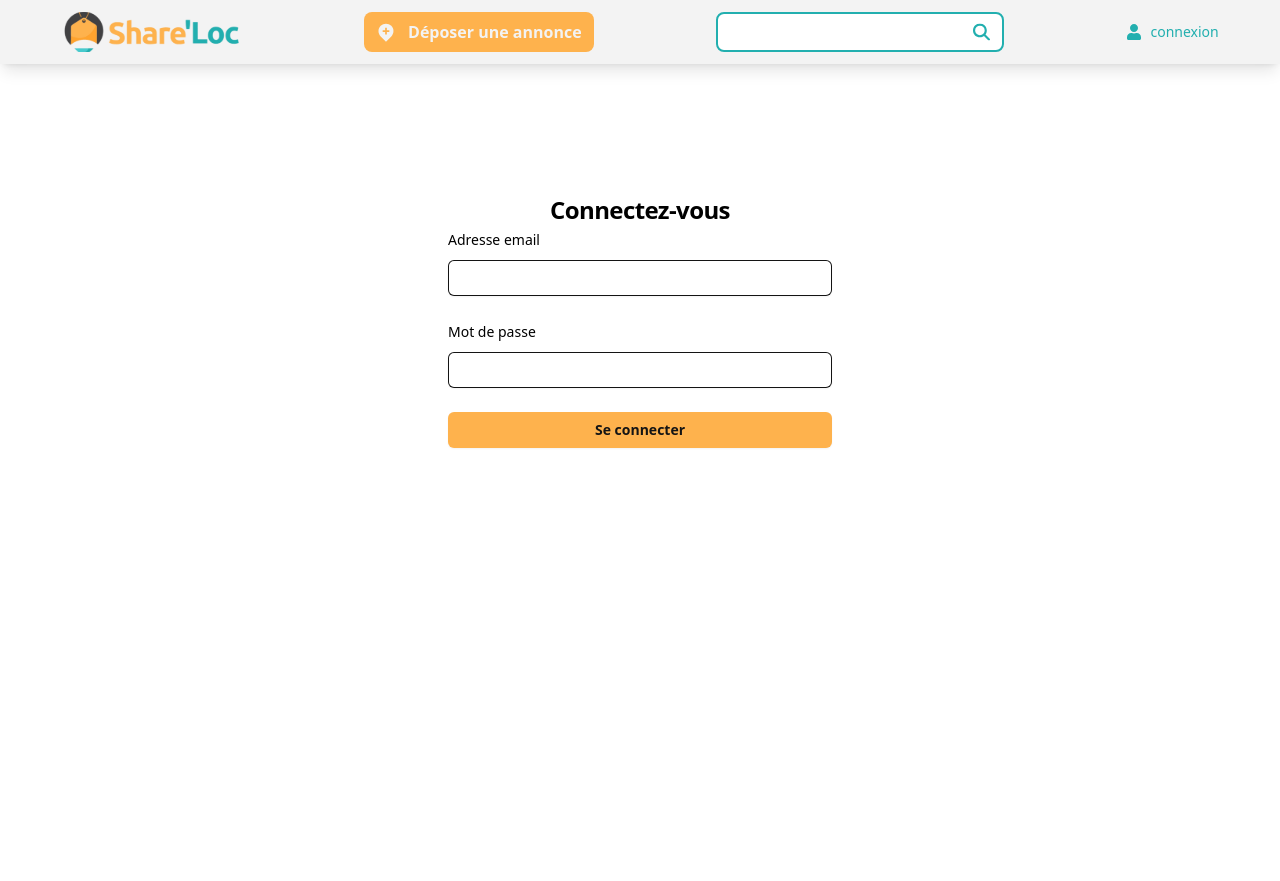
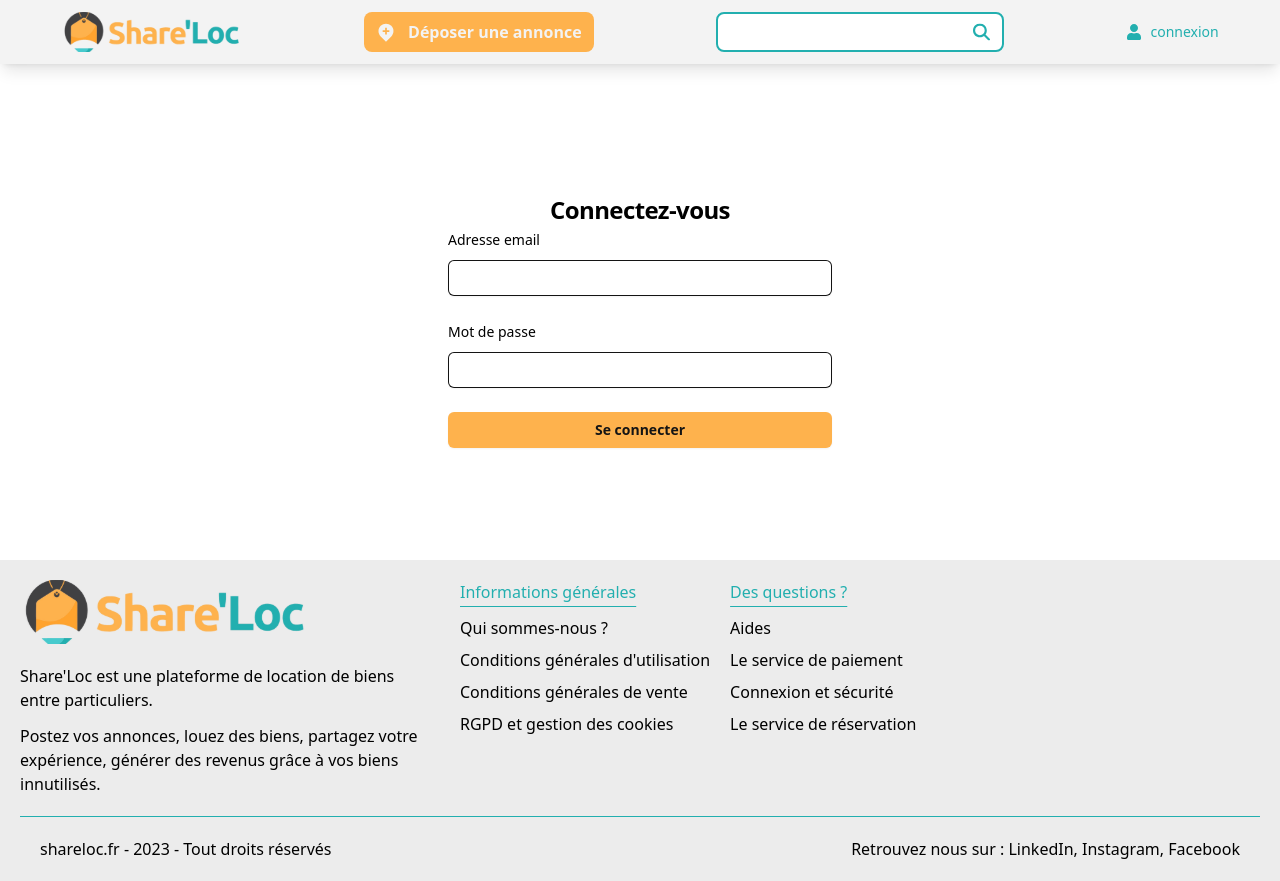
Before and after one commit to Share-loc/website-frontend, a React (Vite) app: page /adpage in a window 1280 px wide. Before the commit the page ends 800 px from the top, so only its background shows below. Built offline with nearby package versions, Linux system fonts and the light colour scheme.

Commit message:
feat: Footer

```diff
--- /dev/null
+++ b/src/components/Footer.tsx
@@ -0,0 +1,67 @@
+import Logo from "/logo.svg"
+import Separator from "./Separator"
+
+const Footer = () => {
+  return (
+    <div className="bg-gray p-5 flex flex-col gap-5">
+        <div className="flex gap-10 w-full">
+            <div className="w-1/3">
+                <img src={Logo} alt="logo" className="lg:h-16 h-10 mb-5" />
+                <p className="mb-3">
+                    Share'Loc est une plateforme de location de biens entre particuliers.
+                </p>
+                <p>
+                    Postez vos annonces, louez des biens, partagez votre expérience, générer des revenus grâce à vos biens innutilisés.
+                </p>
+            </div>
+            <div className="w-2/3 flex gap-5">
+                <div>
+                    <h3 className="text-blue underline underline-offset-8 mb-3">Informations générales</h3>
+                    <ul className="flex flex-col gap-2">
+                        <li>
+                            <a href="/about">Qui sommes-nous ?</a>
+                        </li>
+                        <li>
+                            <a href="/cgu">Conditions générales d'utilisation</a>
+                        </li>
+                        <li>
+                            <a href="/cgv">Conditions générales de vente</a>
+                        </li>
+                        <li>
+                            <a href="/gdpr">RGPD et gestion des cookies</a>
+                        </li>
+                    </ul>
+                </div>
+                <div>
+                    <h3 className="text-blue underline underline-offset-8 mb-3">Des questions ?</h3>
+                    <ul className="flex flex-col gap-2">
+                        <li>
+                            <a href="/help">Aides</a>
+                        </li>
+                        <li>
+                            <a href="/stripe">Le service de paiement</a>
+                        </li>
+                        <li>
+                            <a href="/security">Connexion et sécurité</a>
+                        </li>
+                        <li>
+                            <a href="/reservation">Le service de réservation</a>
+                        </li>
+                    </ul>
+                </div>
+            </div>
+        </div>
+        <Separator/>
+        <div className="flex justify-between w-full px-5">
+            <div>
+                <p>shareloc.fr - 2023 - Tout droits réservés</p>
+            </div>
+            <div>
+                <p>Retrouvez nous sur : LinkedIn, Instagram, Facebook</p>
+            </div>
+        </div>
+    </div>
+  )
+}
+
+export default Footer
--- /dev/null
+++ b/src/components/Separator.tsx
@@ -0,0 +1,7 @@
+const Separator = () => {
+  return (
+    <span className={`h-[1px] bg-blue`}></span>
+  )
+}
+
+export default Separator
--- a/src/components/layouts/AppBarLayout.tsx
+++ b/src/components/layouts/AppBarLayout.tsx
@@ -1,11 +1,13 @@
 import React from 'react'
 import AppBar from '../AppBar'
+import Footer from '../Footer'
 
 const AppBarLayout = ({children}: {children: React.ReactNode}) => {
   return (
     <>
         <AppBar />
         {children}
+        <Footer />
     </>
   )
 }
```
